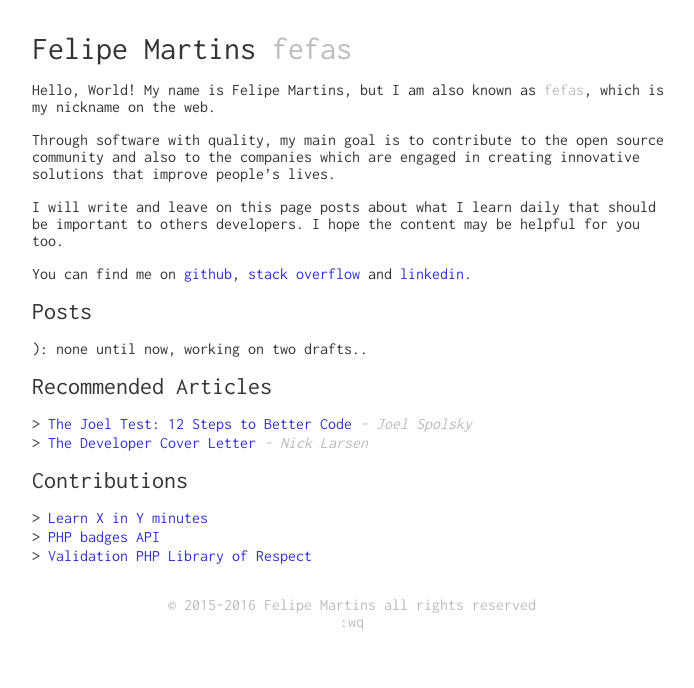
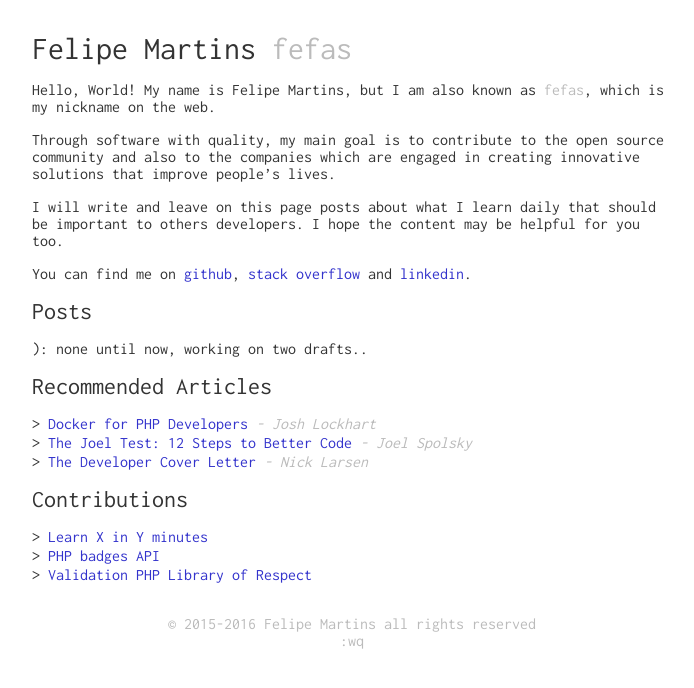
Before and after one commit to fefas/blog.fefas.net, a Jekyll site: the page built from index.md, in a window 1280 px wide. Shown: the top 688 px of the page, without its empty margins (288-982 px from the left). Built offline with Jekyll 4.4.1, drawn with Linux system fonts in a browser that asks for light colours.

Commit message:
Add recommended article of Josh Lockhart about Docker

```diff
--- a/_data/recommendedArticles.json
+++ b/_data/recommendedArticles.json
@@ -1,4 +1,9 @@
 [
+  {
+    "title": "Docker for PHP Developers",
+    "url": "http://www.newmediacampaigns.com/blog/docker-for-php-developers",
+    "author": "Josh Lockhart"
+  },
   {
     "title": "The Joel Test: 12 Steps to Better Code",
     "url": "https://www.joelonsoftware.com/2000/08/09/the-joel-test-12-steps-to-better-code/",
```
